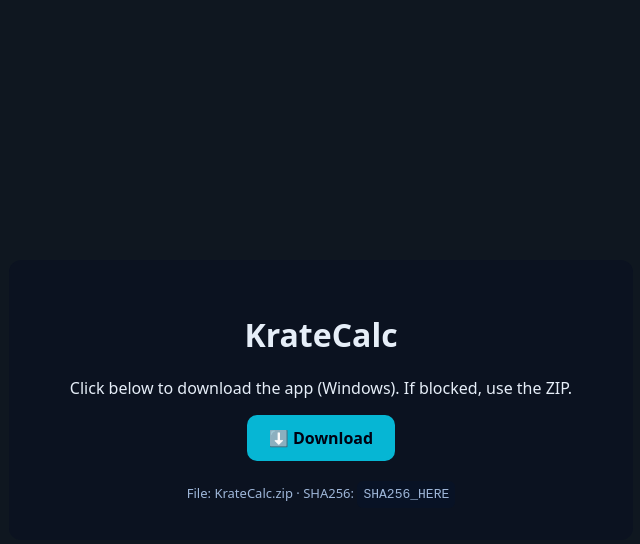
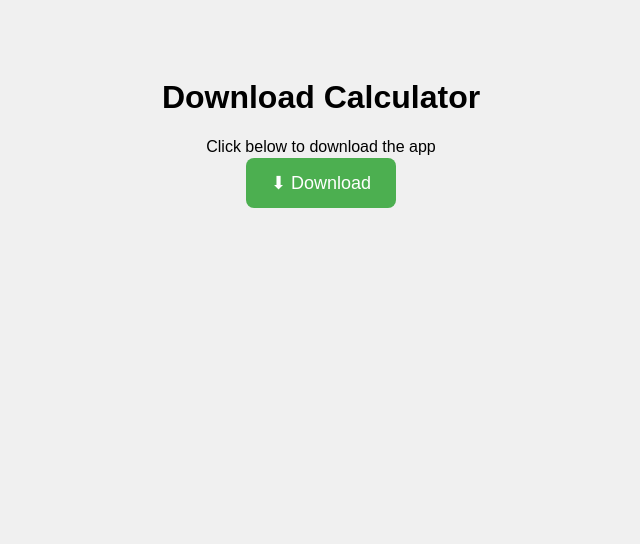
Before and after one commit to Shashwat-2302/KrateCalc, a plain HTML site: page index.html in a window 1280 px wide. Shown: the whole page, without its empty margins (319-959 px from the left). Drawn offline with Linux system fonts and the light colour scheme.

Commit message:
index.html

```diff
--- a/index.html
+++ b/index.html
@@ -1,25 +1,17 @@
 <!doctype html>
 <html>
 <head>
-  <meta charset="utf-8"/>
-  <meta name="viewport" content="width=device-width,initial-scale=1"/>
-  <title>KrateCalc — Download</title>
+  <meta charset="utf-8">
+  <title>Calculator Download</title>
   <style>
-    body{font-family:system-ui,Segoe UI,Roboto,Arial;background:#0f1720;color:#e6eef8;display:flex;align-items:center;justify-content:center;height:100vh;margin:0}
-    .card{background:#0b1220;padding:32px;border-radius:12px;text-align:center;width:min(560px,92%)}
-    .btn{display:inline-block;padding:12px 22px;background:#06b6d4;color:#001;border-radius:10px;text-decoration:none;font-weight:700}
-    .hash{font-family:monospace;background:#081225;padding:6px;border-radius:6px;display:inline-block;margin-top:8px}
+    body{font-family:Arial;text-align:center;padding-top:50px;background:#f0f0f0}
+    .btn{background:#4CAF50;color:white;padding:15px 25px;text-decoration:none;border-radius:8px;font-size:18px}
+    .btn:hover{background:#45a049}
   </style>
 </head>
 <body>
-  <div class="card">
-    <h1>KrateCalc</h1>
-    <p>Click below to download the app (Windows). If blocked, use the ZIP.</p>
-    <a class="btn" href="DOWNLOAD_URL" download>⬇️ Download</a>
-    <div style="margin-top:12px;font-size:13px;color:#9fb7d9">
-      File: KrateCalc.zip · SHA256:
-      <div class="hash">SHA256_HERE</div>
-    </div>
-  </div>
+  <h1>Download Calculator</h1>
+  <p>Click below to download the app</p>
+  <a class="btn" href="https://github.com/Shashwat-2302/KrateCalc/releases/download/v1.0/kratecalc.zip">⬇ Download</a>
 </body>
 </html>
```
